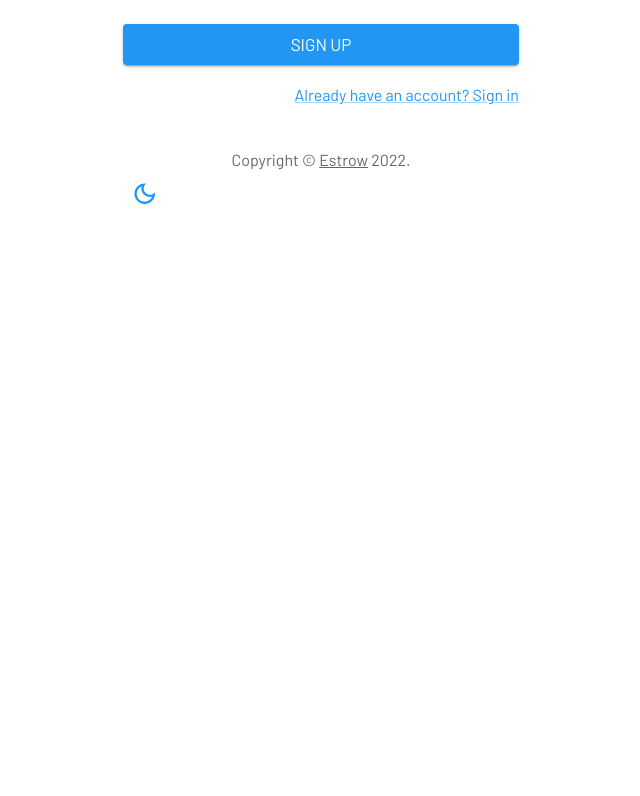
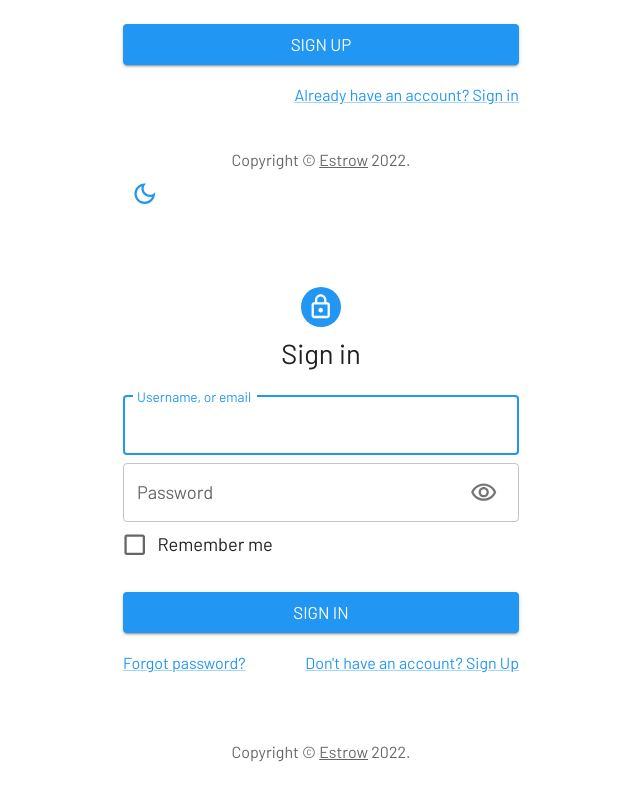
Before and after one commit to rashidkalwar/Estrow-experimental-, a React (Create React App) app in the folder frontend/: page / in a window 1280 px wide. Shown: the part 505-1301 px from the top of the page, without its empty margins (319-959 px from the left). Before the commit the page ends 800 px from the top, so only its background shows below. Built offline with nearby package versions, Linux system fonts and the light colour scheme.

Commit message:
Added login component

```diff
--- a/frontend/public/index.html
+++ b/frontend/public/index.html
@@ -9,12 +9,12 @@
       name="description"
       content="Web site created using create-react-app"
     />
-    <link rel="apple-touch-icon" href="%PUBLIC_URL%/logo192.png" />
+    <!-- <link rel="apple-touch-icon" href="%PUBLIC_URL%/logo192.png" /> -->
     <!--
       manifest.json provides metadata used when your web app is installed on a
       user's mobile device or desktop. See https://developers.google.com/web/fundamentals/web-app-manifest/
     -->
-    <link rel="manifest" href="%PUBLIC_URL%/manifest.json" />
+    <!-- <link rel="manifest" href="%PUBLIC_URL%/manifest.json" /> -->
     <!--
       Notice the use of %PUBLIC_URL% in the tags above.
       It will be replaced with the URL of the `public` folder during the build.
--- a/frontend/src/App.js
+++ b/frontend/src/App.js
@@ -1,4 +1,5 @@
 import SignUp from "./components/auth/register";
+import SignIn from "./components/auth/login";
 import ThemeToggler from "./components/themeToggler";
 
 function App() {
@@ -6,6 +7,7 @@
     <div>
       <SignUp />
       <ThemeToggler />
+      <SignIn />
     </div>
   );
 }
--- /dev/null
+++ b/frontend/src/components/auth/login.js
@@ -0,0 +1,91 @@
+import * as React from "react";
+import { Copyright, PasswordField } from "./misc";
+import Avatar from "@mui/material/Avatar";
+import Button from "@mui/material/Button";
+import TextField from "@mui/material/TextField";
+import FormControlLabel from "@mui/material/FormControlLabel";
+import Checkbox from "@mui/material/Checkbox";
+import Link from "@mui/material/Link";
+import Grid from "@mui/material/Grid";
+import Box from "@mui/material/Box";
+import LockOutlinedIcon from "@mui/icons-material/LockOutlined";
+import Typography from "@mui/material/Typography";
+import Container from "@mui/material/Container";
+
+export default function SignIn() {
+  const handleSubmit = (event) => {
+    event.preventDefault();
+    const data = new FormData(event.currentTarget);
+    console.log({
+      email: data.get("email"),
+      password: data.get("password"),
+    });
+  };
+
+  return (
+    <Container component="main" maxWidth="xs">
+      <Box
+        sx={{
+          marginTop: 8,
+          display: "flex",
+          flexDirection: "column",
+          alignItems: "center",
+        }}
+      >
+        <Avatar sx={{ m: 1, bgcolor: "primary.main", color: "white" }}>
+          <LockOutlinedIcon />
+        </Avatar>
+        <Typography component="h1" variant="h5">
+          Sign in
+        </Typography>
+        <Box component="form" onSubmit={handleSubmit} noValidate sx={{ mt: 1 }}>
+          <TextField
+            margin="normal"
+            fullWidth
+            id="username"
+            label="Username, or email"
+            name="username"
+            autoComplete="email"
+            autoFocus
+          />
+          {/* <TextField
+            margin="normal"
+            required
+            fullWidth
+            name="password"
+            label="Password"
+            type="password"
+            id="password"
+            autoComplete="current-password"
+          /> */}
+          <PasswordField />
+          <FormControlLabel
+            control={<Checkbox value="remember" color="primary" />}
+            label="Remember me"
+          />
+          <Button
+            type="submit"
+            fullWidth
+            variant="contained"
+            sx={{ mt: 3, mb: 2 }}
+          >
+            Sign In
+          </Button>
+          <Grid container>
+            <Grid item xs>
+              <Link href="#" variant="body2">
+                Forgot password?
+              </Link>
+            </Grid>
+            <Grid item>
+              <Link href="#" variant="body2">
+                {"Don't have an account? Sign Up"}
+              </Link>
+            </Grid>
+          </Grid>
+        </Box>
+        <Copyright sx={{ mt: 8, mb: 4 }} />
+      </Box>
+    </Container>
+  );
+}
--- /dev/null
+++ b/frontend/src/components/auth/misc.js
@@ -0,0 +1,84 @@
+import { useState } from "react";
+import {
+  TextField,
+  InputAdornment,
+  IconButton,
+  Link,
+  Typography,
+} from "@mui/material";
+
+import VisibilityOutlinedIcon from "@mui/icons-material/VisibilityOutlined";
+import VisibilityOffOutlinedIcon from "@mui/icons-material/VisibilityOffOutlined";
+
+export function Copyright(props) {
+  return (
+    <Typography
+      variant="body2"
+      color="text.secondary"
+      align="center"
+      {...props}
+    >
+      {"Copyright © "}
+      <Link color="inherit" href="#">
+        Estrow
+      </Link>{" "}
+      {new Date().getFullYear()}
+      {"."}
+    </Typography>
+  );
+}
+
+export function UseDisclaimer(props) {
+  return (
+    <Typography
+      variant="body2"
+      color="text.secondary"
+      align="center"
+      {...props}
+    >
+      {"By signing up, you agree to our "}
+      <Link color="inherit" href="#">
+        Terms & Conditions.
+      </Link>
+    </Typography>
+  );
+}
+
+export const PasswordField = (props) => {
+  const [showPassword, setShowPassword] = useState(false);
+  const handleClickShowPassword = () => setShowPassword(!showPassword);
+  const handleMouseDownPassword = () => setShowPassword(!showPassword);
+
+  return (
+    <TextField
+      required={props.required}
+      fullWidth
+      name="password"
+      label="Password"
+      type={showPassword ? "text" : "password"}
+      id="password"
+      autoComplete="new-password"
+      error={props.error ? true : false}
+      onChange={props.onChange}
+      helperText={props.helperText}
+      InputProps={{
+        // <-- This is where the toggle view button is added.
+        endAdornment: (
+          <InputAdornment position="end">
+            <IconButton
+              aria-label="toggle password visibility"
+              onClick={handleClickShowPassword}
+              onMouseDown={handleMouseDownPassword}
+            >
+              {showPassword ? (
+                <VisibilityOffOutlinedIcon />
+              ) : (
+                <VisibilityOutlinedIcon />
+              )}
+            </IconButton>
+          </InputAdornment>
+        ),
+      }}
+    />
+  );
+};
--- a/frontend/src/components/auth/register.js
+++ b/frontend/src/components/auth/register.js
@@ -1,12 +1,11 @@
 import axiosInstance from "../../utils/axios";
+import { Copyright, UseDisclaimer, PasswordField } from "./misc";
 // import { useNavigate } from "react-router-dom";
 
 //MaterialUI
-import * as React from "react";
+import { useState } from "react";
 import {
   TextField,
-  InputAdornment,
-  IconButton,
   Link,
   Grid,
   Box,
@@ -15,46 +14,7 @@
   Typography,
   Container,
 } from "@mui/material";
-// import FormControlLabel from "@mui/material/FormControlLabel";
-// import Checkbox from "@mui/material/Checkbox";
-
-import VisibilityOutlinedIcon from "@mui/icons-material/VisibilityOutlined";
-import VisibilityOffOutlinedIcon from "@mui/icons-material/VisibilityOffOutlined";
 import LockOutlinedIcon from "@mui/icons-material/LockOutlined";
-
-function Copyright(props) {
-  return (
-    <Typography
-      variant="body2"
-      color="text.secondary"
-      align="center"
-      {...props}
-    >
-      {"Copyright © "}
-      <Link color="inherit" href="#">
-        Estrow
-      </Link>{" "}
-      {new Date().getFullYear()}
-      {"."}
-    </Typography>
-  );
-}
-
-function Policies(props) {
-  return (
-    <Typography
-      variant="body2"
-      color="text.secondary"
-      align="center"
-      {...props}
-    >
-      {"By signing up, you agree to our "}
-      <Link color="inherit" href="#">
-        Terms & Conditions.
-      </Link>
-    </Typography>
-  );
-}
 
 export default function SignUp() {
   // const history = useNavigate();
@@ -67,11 +27,8 @@
     password: "",
   });
 
-  const [formData, updateFormData] = React.useState(initialFormData);
-  const [errors, setErrors] = React.useState(initialFormData);
-  const [showPassword, setShowPassword] = React.useState(false);
-  const handleClickShowPassword = () => setShowPassword(!showPassword);
-  const handleMouseDownPassword = () => setShowPassword(!showPassword);
+  const [formData, updateFormData] = useState(initialFormData);
+  const [errors, setErrors] = useState(initialFormData);
 
   const handleChange = (e) => {
     updateFormData({
@@ -174,39 +131,15 @@
               />
             </Grid>
             <Grid item xs={12}>
-              <TextField
+              <PasswordField
                 required
-                fullWidth
-                name="password"
-                label="Password"
-                type={showPassword ? "text" : "password"}
-                id="password"
-                autoComplete="new-password"
                 error={errors.password ? true : false}
                 onChange={handleChange}
                 helperText={errors.password?.[0]}
-                InputProps={{
-                  // <-- This is where the toggle view button is added.
-                  endAdornment: (
-                    <InputAdornment position="end">
-                      <IconButton
-                        aria-label="toggle password visibility"
-                        onClick={handleClickShowPassword}
-                        onMouseDown={handleMouseDownPassword}
-                      >
-                        {showPassword ? (
-                          <VisibilityOffOutlinedIcon />
-                        ) : (
-                          <VisibilityOutlinedIcon />
-                        )}
-                      </IconButton>
-                    </InputAdornment>
-                  ),
-                }}
               />
             </Grid>
             <Grid item xs={12}>
-              <Policies />
+              <UseDisclaimer />
             </Grid>
           </Grid>
           <Button
@@ -226,8 +159,8 @@
             </Grid>
           </Grid>
         </Box>
+        <Copyright sx={{ mt: 5 }} />
       </Box>
-      <Copyright sx={{ mt: 5 }} />
     </Container>
   );
 }
```
